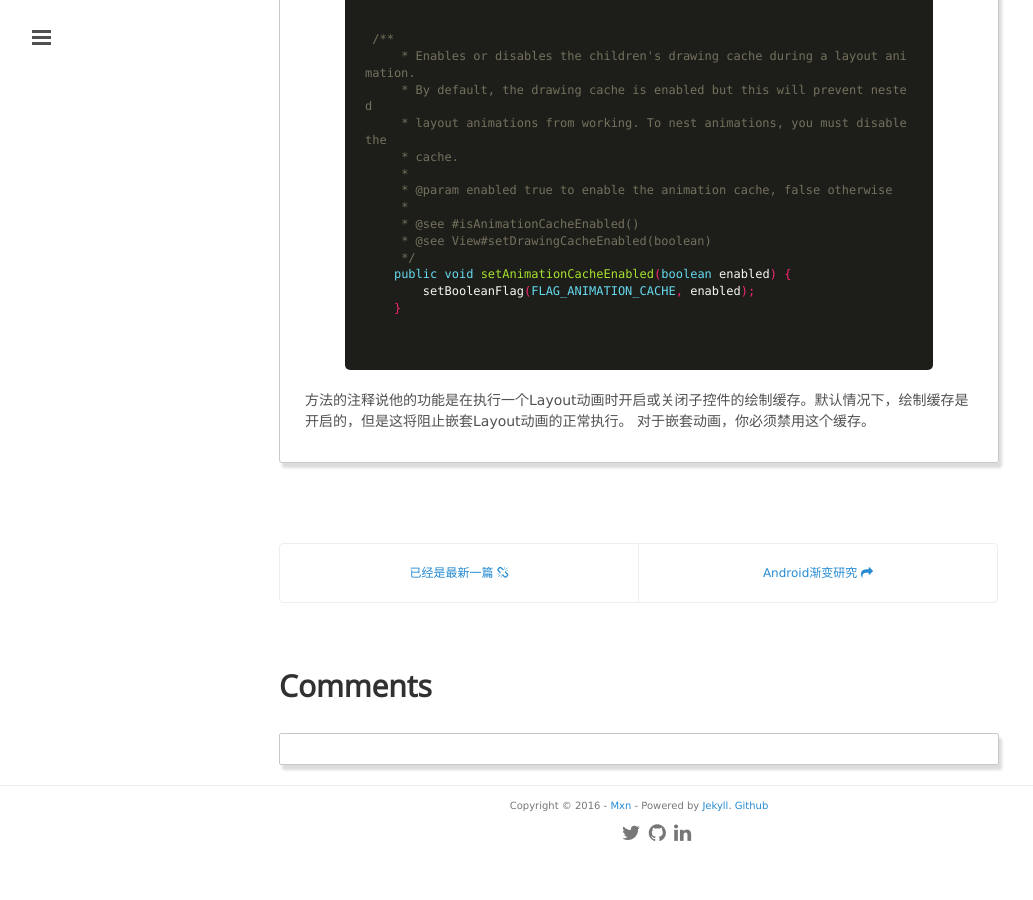
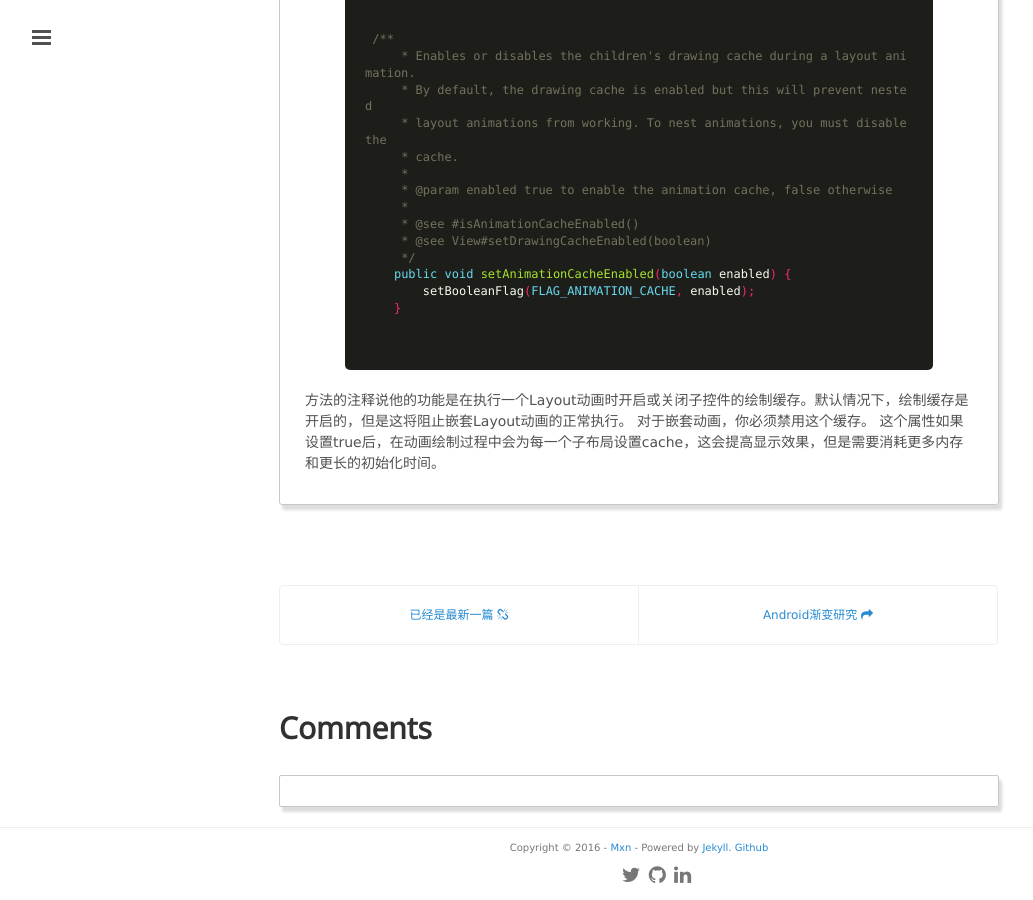
Before and after one commit to mxn21/mxn21.github.io, a Jekyll site: the page built from _posts/2016-1-5-DrawingCache解析.md, in a window 1280 px wide and 900 px high, scrolled down 6714 px. Shown: the whole window, without its empty margins (1-1034 px from the left). Built offline with Jekyll 4.4.1, drawn with Linux system fonts in a browser that asks for light colours; Markdown is read by kramdown in place of the engine named in the settings; comment, search, counter and statistics services are not loaded; before the commit the page ends 7572 px from its top, so only the background shows below that.

Commit message:
32432423

```diff
--- a/_posts/2016-1-5-DrawingCache解析.md
+++ b/_posts/2016-1-5-DrawingCache解析.md
@@ -297,3 +297,4 @@
 
 方法的注释说他的功能是在执行一个Layout动画时开启或关闭子控件的绘制缓存。默认情况下，绘制缓存是开启的，但是这将阻止嵌套Layout动画的正常执行。
 对于嵌套动画，你必须禁用这个缓存。
+这个属性如果设置true后，在动画绘制过程中会为每一个子布局设置cache，这会提高显示效果，但是需要消耗更多内存和更长的初始化时间。
```
